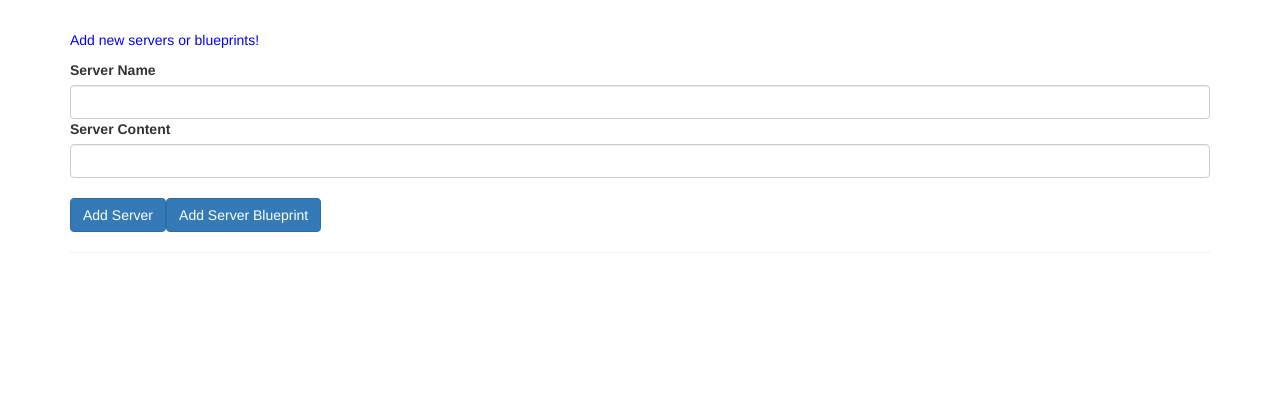
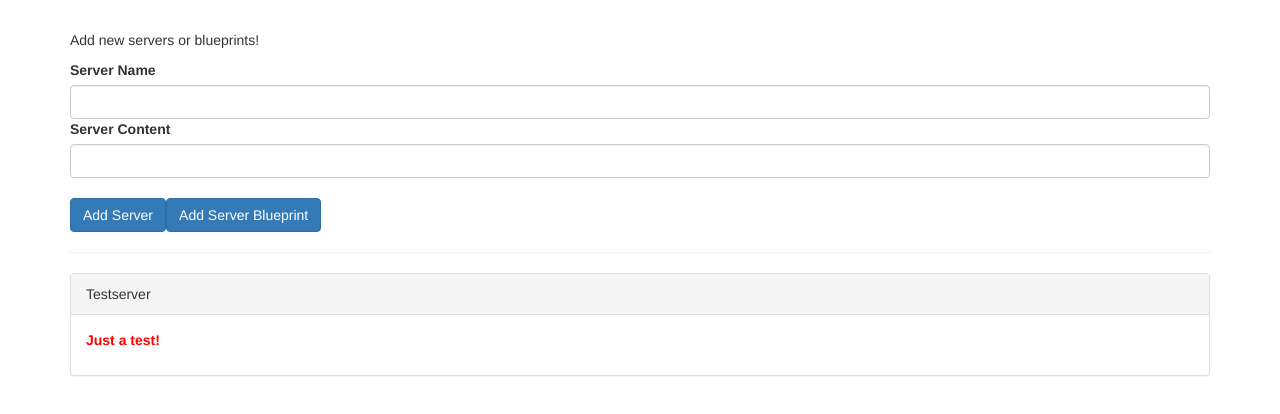
Before and after one commit to clinturbin/angular_practice_app, an Angular app: page / in a window 1280 px wide. Shown: the top 414 px of the page. Built offline with nearby package versions, Linux system fonts and the light colour scheme.

Commit message:
Split the app component into starter cockpit and server-element component

```diff
--- a/src/app/app.component.html
+++ b/src/app/app.component.html
@@ -1,34 +1,12 @@
 <div class="container">
-  <div class="row">
-    <div class="col-xs-12">
-      <p>Add new servers or blueprints!</p>
-      <label>Server Name</label>
-      <input type="text" class="form-control" [(ngModel)]="newServerName">
-      <label>Server Content</label>
-      <input type="text" class="form-control" [(ngModel)]="newServerContent">
-      <br>
-      <button
-        class="btn btn-primary"
-        (click)="onAddServer()"
-      >Add Server</button>
-      <button
-        class="btn btn-primary"
-        (click)="onAddBlueprint()"
-      >Add Server Blueprint</button>
-    </div>
-  </div>
+  <app-cockpit></app-cockpit>
   <hr>
   <div class="row">
     <div class="col-xs-12">
-      <div class="panel panel-default" *ngFor="let element of serverElements">
-        <div class="panel-heading">{{ element.name }}</div>
-        <div class="panel-body">
-          <p>
-            <strong *ngIf="element.type === 'server'" style="color:red">{{ element.content }}</strong>
-            <em *ngIf="element.type === 'blueprint'">{{ element.content }}</em>
-          </p>
-        </div>
-      </div>
+      <app-server-element
+        *ngFor="let serverElement of serverElements"
+        [srvElement]="serverElement"
+      ></app-server-element>
     </div>
   </div>
 </div>
--- a/src/app/app.component.ts
+++ b/src/app/app.component.ts
@@ -6,23 +6,12 @@
   styleUrls: ['./app.component.css']
 })
 export class AppComponent {
-  serverElements = [];
-  newServerName = '';
-  newServerContent = '';
+  serverElements = [{
+    type: 'server',
+    name: 'Testserver',
+    content: 'Just a test!'
+  }];
 
-  onAddServer() {
-    this.serverElements.push({
-      type: 'server',
-      name: this.newServerName,
-      content: this.newServerContent
-    });
-  }
 
-  onAddBlueprint() {
-    this.serverElements.push({
-      type: 'blueprint',
-      name: this.newServerName,
-      content: this.newServerContent
-    });
-  }
+
 }
--- a/src/app/app.module.ts
+++ b/src/app/app.module.ts
@@ -4,13 +4,17 @@
 import { HttpModule } from '@angular/http';
 
 import { AppComponent } from './app.component';
+import { CockpitComponent } from './cockpit/cockpit.component';
+import { ServerElementComponent } from './server-element/server-element.component';
 
 // import { ServerComponent } from './server/server.component';
 // import { ServersComponent } from './servers/servers.component';
 
 @NgModule({
   declarations: [
-    AppComponent
+    AppComponent,
+    CockpitComponent,
+    ServerElementComponent
   ],
   imports: [
     BrowserModule,
--- /dev/null
+++ b/src/app/cockpit/cockpit.component.html
@@ -0,0 +1,18 @@
+<div class="row">
+  <div class="col-xs-12">
+    <p>Add new servers or blueprints!</p>
+    <label>Server Name</label>
+    <input type="text" class="form-control" [(ngModel)]="newServerName">
+    <label>Server Content</label>
+    <input type="text" class="form-control" [(ngModel)]="newServerContent">
+    <br>
+    <button
+      class="btn btn-primary"
+      (click)="onAddServer()"
+    >Add Server</button>
+    <button
+      class="btn btn-primary"
+      (click)="onAddBlueprint()"
+    >Add Server Blueprint</button>
+  </div>
+</div>
--- /dev/null
+++ b/src/app/cockpit/cockpit.component.ts
@@ -0,0 +1,34 @@
+import { Component, OnInit } from '@angular/core';
+
+@Component({
+  selector: 'app-cockpit',
+  templateUrl: './cockpit.component.html',
+  styleUrls: ['./cockpit.component.css']
+})
+export class CockpitComponent implements OnInit {
+  newServerName = '';
+  newServerContent = '';
+
+  constructor() { }
+
+  ngOnInit() {
+
+  }
+
+  onAddServer() {
+    // this.serverElements.push({
+    //   type: 'server',
+    //   name: this.newServerName,
+    //   content: this.newServerContent
+    // });
+  }
+
+  onAddBlueprint() {
+    // this.serverElements.push({
+    //   type: 'blueprint',
+    //   name: this.newServerName,
+    //   content: this.newServerContent
+    // });
+  }
+
+}
--- /dev/null
+++ b/src/app/server-element/server-element.component.html
@@ -0,0 +1,11 @@
+<div class="panel panel-default">
+  <div class="panel-heading">
+    {{ element.name }}
+  </div>
+  <div class="panel-body">
+    <p>
+      <strong *ngIf="element.type === 'server'" style="color:red">{{ element.content }}</strong>
+      <em *ngIf="element.type === 'blueprint'">{{ element.content }}</em>
+    </p>
+  </div>
+</div>
--- /dev/null
+++ b/src/app/server-element/server-element.component.ts
@@ -0,0 +1,16 @@
+import { Component, OnInit, Input } from '@angular/core';
+
+@Component({
+  selector: 'app-server-element',
+  templateUrl: './server-element.component.html',
+  styleUrls: ['./server-element.component.css']
+})
+export class ServerElementComponent implements OnInit {
+  @Input('srvElement') element: {type: string, name: string, content: string};
+
+  constructor() { }
+
+  ngOnInit() {
+  }
+
+}
```
Also changed, not shown: src/app/cockpit/cockpit.component.css (added), src/app/server-element/server-element.component.css (added).
